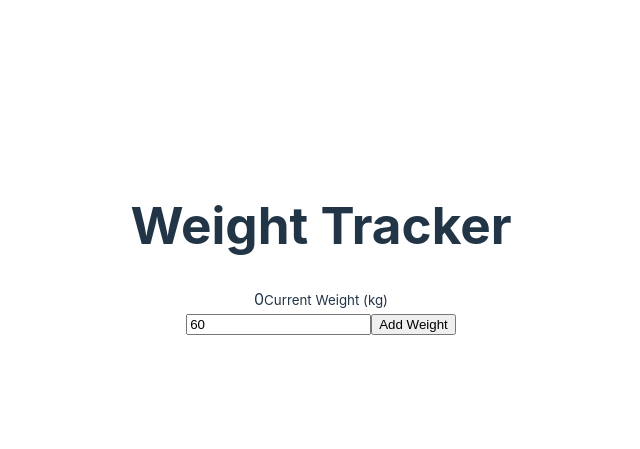
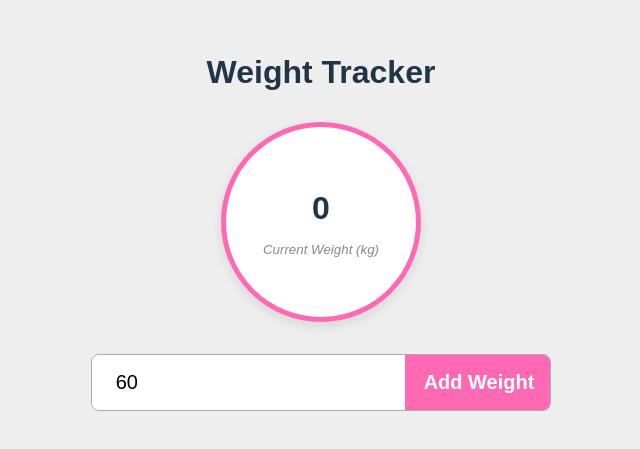
Before and after one commit to Toshiki-Isokawa/WeightTrackingApp, a Vue app: page / in a window 1280 px wide. Shown: the part 151-600 px from the top of the page, without its empty margins (319-959 px from the left). Built offline with nearby package versions, Linux system fonts and the light colour scheme.

Commit message:
Added styling

```diff
--- a/src/App.vue
+++ b/src/App.vue
@@ -109,6 +109,157 @@
   </main>
 </template>
 
-<style scoped>
+<style>
+* {
+	margin: 0;
+	padding: 0;
+	box-sizing: border-box;
+	font-family: 'montserrat', sans-serif;
+}
 
+body {
+	background-color: #eee;
+}
+
+main {
+	padding: 1.5rem;
+}
+
+h1 {
+	font-size: 2em;
+	text-align: center;
+	margin-bottom: 2rem;
+}
+
+h2 {
+	margin-bottom: 1rem;
+	color: #888;
+	font-weight: 400;
+}
+
+.current {
+	display: flex;
+	flex-direction: column;
+	justify-content: center;
+	align-items: center;
+
+	width: 200px;
+	height: 200px;
+
+	text-align: center;
+	background-color: white;
+	border-radius: 999px;
+	box-shadow: 0 4px 12px rgba(0, 0, 0, 0.1);
+	border: 5px solid hwb(330 41% 0%);
+
+	margin: 0 auto 2rem;
+}
+
+.current span {
+	display: block;
+	font-size: 2em;
+	font-weight: bold;
+	margin-bottom: 0.5rem;
+}
+
+.current small {
+	color: #888;
+	font-style: italic;
+}
+
+form {
+	display: flex;
+	margin-bottom: 2rem;
+	border: 1px solid #AAA;
+	border-radius: 0.5rem;
+	overflow: hidden;
+	transition: 200ms linear;
+}
+
+form:focus-within,
+form:hover {
+	border-color: hotpink;
+	border-width: 2px;
+}
+
+form input[type="number"] {
+	appearance: none;
+	outline: none;
+	border: none;
+	background-color: white;
+
+	flex: 1 1 0%;
+	padding: 1rem 1.5rem;
+	font-size: 1.25rem;
+}
+
+form input[type="submit"] {
+	appearance: none;
+	outline: none;
+	border: none;
+	cursor: pointer;
+	background-color: hotpink;
+
+	padding: 0.5rem 1rem;
+
+	color: white;
+	font-size: 1.25rem;
+	font-weight: 700;
+	transition: 200ms linear;
+	border-left: 3px solid transparent;
+}
+
+form input[type="submit"]:hover {
+	background-color: white;
+	color: hotpink;
+	border-left-color: hotpink;
+}
+
+.canvas-box {
+	width: 100%;
+	max-width: 720px;
+	background-color: white;
+	padding: 1rem;
+	border-radius: 0.5rem;
+	box-shadow: 0 4px 12px rgba(0, 0, 0, 0.1);
+	margin-bottom: 2rem;
+}
+
+.weight-history ul {
+	list-style: none;
+	padding: 0;
+	margin: 0;
+}
+
+.weight-history ul li {
+	display: flex;
+	justify-content: space-between;
+	align-items: center;
+	padding: 0.5rem;
+	cursor: pointer;
+}
+
+.weight-history ul li:nth-child(even) {
+	background-color: #dfdfdf;
+}
+
+.weight-history ul li:hover {
+	background-color: #f8f8f8;
+}
+
+.weight-history ul li:last-of-type {
+	border-bottom: none;
+}
+
+.weight-history ul li span {
+	display: block;
+	font-size: 1.25rem;
+	font-weight: 700;
+	margin-right: 1rem;
+}
+
+.weight-history ul li small {
+	color: #888;
+	font-style: italic;
+}
 </style>
```
